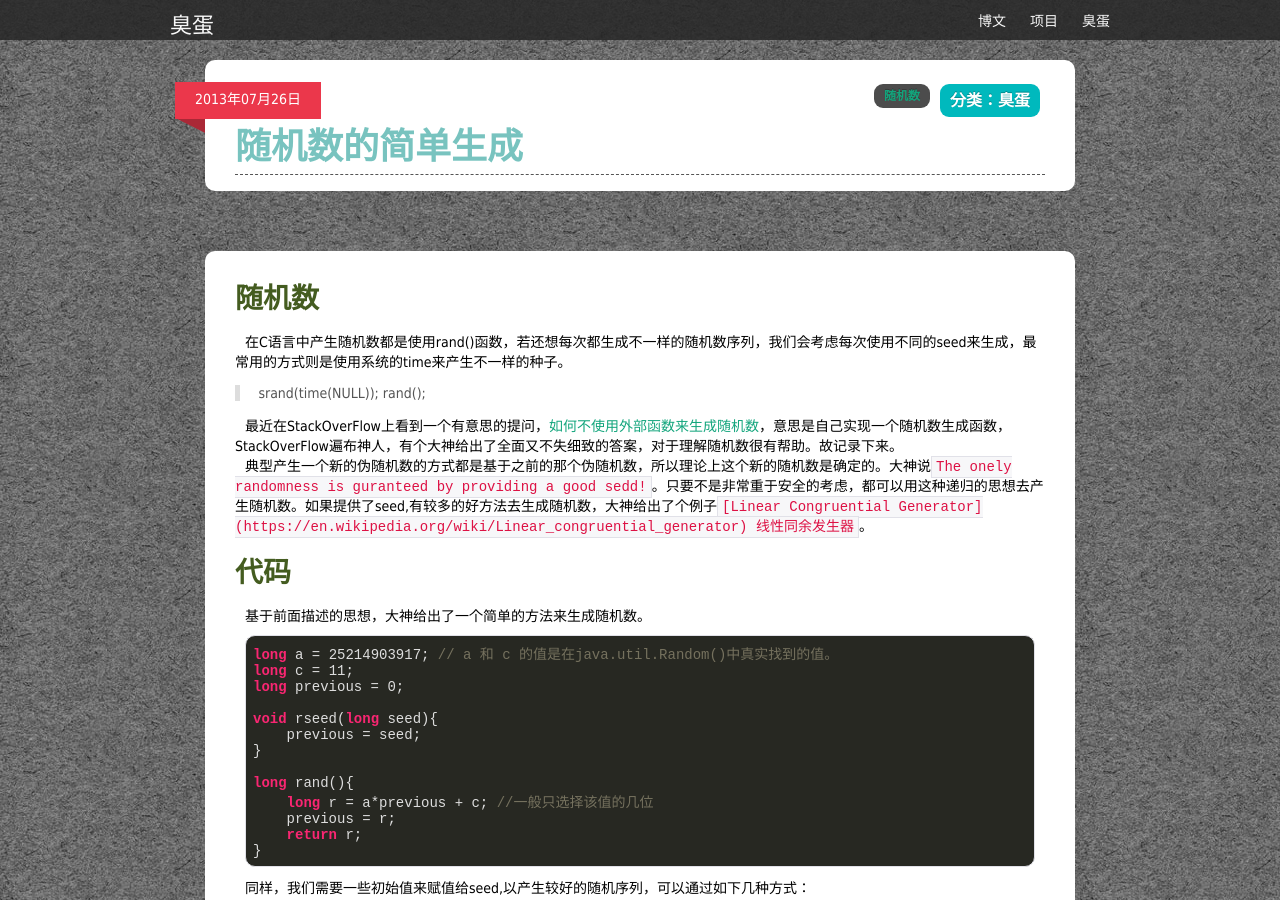
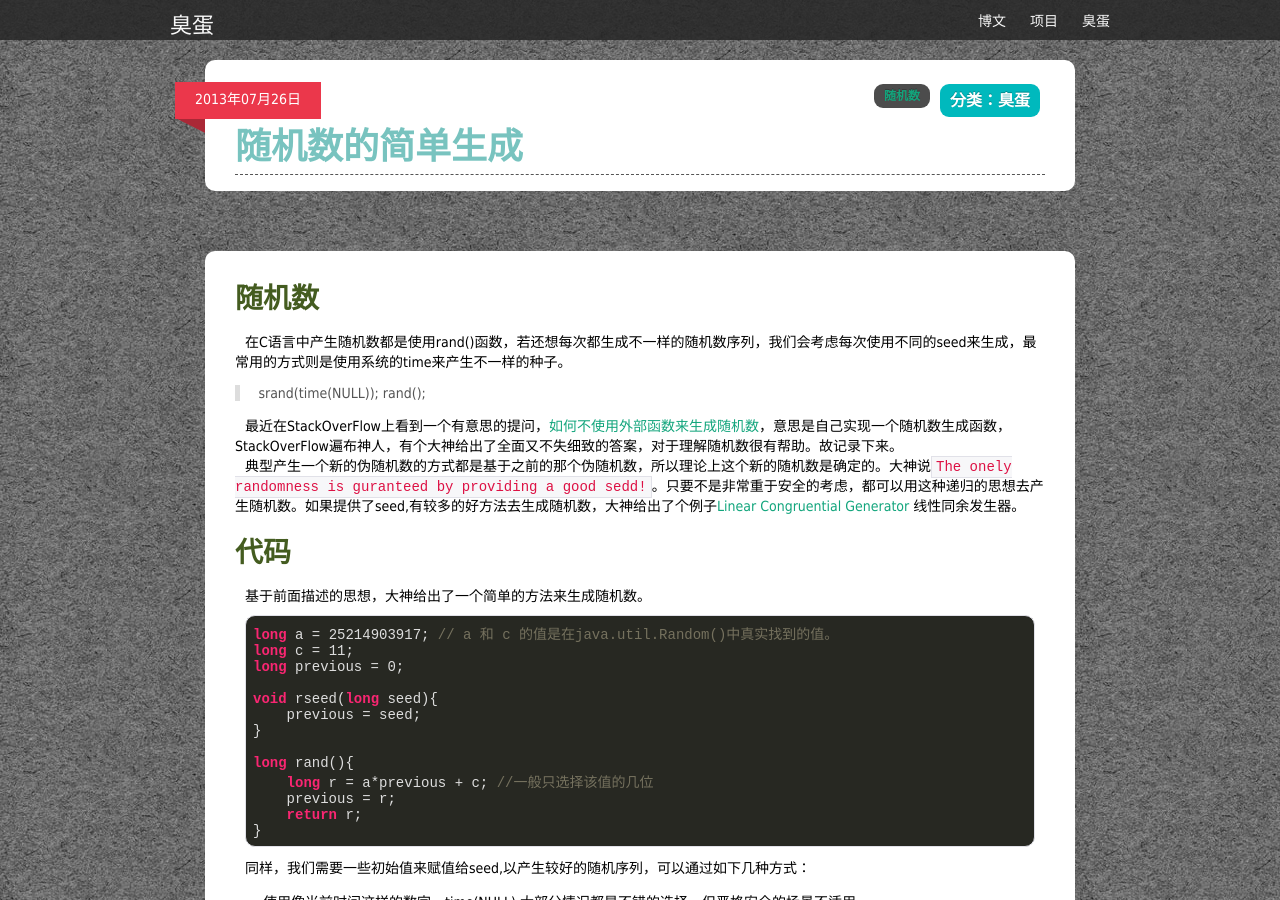
Before and after one commit to liuan/blog, a Jekyll site: the page built from _posts/2013-7-26-随机数的简单生成.md, in a window 1280 px wide and 900 px high. Built offline with Jekyll 4.4.1, drawn with Linux system fonts in a browser that asks for light colours; Markdown is read by kramdown in place of the engine named in the settings; comment, search, counter and statistics services are not loaded.

```diff
--- a/_posts/2013-7-26-随机数的简单生成.md
+++ b/_posts/2013-7-26-随机数的简单生成.md
@@ -13,7 +13,7 @@
 
 最近在StackOverFlow上看到一个有意思的提问，[如何不使用外部函数来生成随机数](http://stackoverflow.com/questions/15038174/generate-random-numbers-without-using-any-external-functions)，意思是自己实现一个随机数生成函数，StackOverFlow遍布神人，有个大神给出了全面又不失细致的答案，对于理解随机数很有帮助。故记录下来。
 
-典型产生一个新的伪随机数的方式都是基于之前的那个伪随机数，所以理论上这个新的随机数是确定的。大神说`The onely randomness is guranteed by providing a good sedd!`。只要不是非常重于安全的考虑，都可以用这种递归的思想去产生随机数。如果提供了seed,有较多的好方法去生成随机数，大神给出了个例子`[Linear Congruential Generator](https://en.wikipedia.org/wiki/Linear_congruential_generator) 线性同余发生器`。
+典型产生一个新的伪随机数的方式都是基于之前的那个伪随机数，所以理论上这个新的随机数是确定的。大神说`The onely randomness is guranteed by providing a good sedd!`。只要不是非常重于安全的考虑，都可以用这种递归的思想去产生随机数。如果提供了seed,有较多的好方法去生成随机数，大神给出了个例子[Linear Congruential Generator](https://en.wikipedia.org/wiki/Linear_congruential_generator) 线性同余发生器。
 
 ### 代码
 
```
